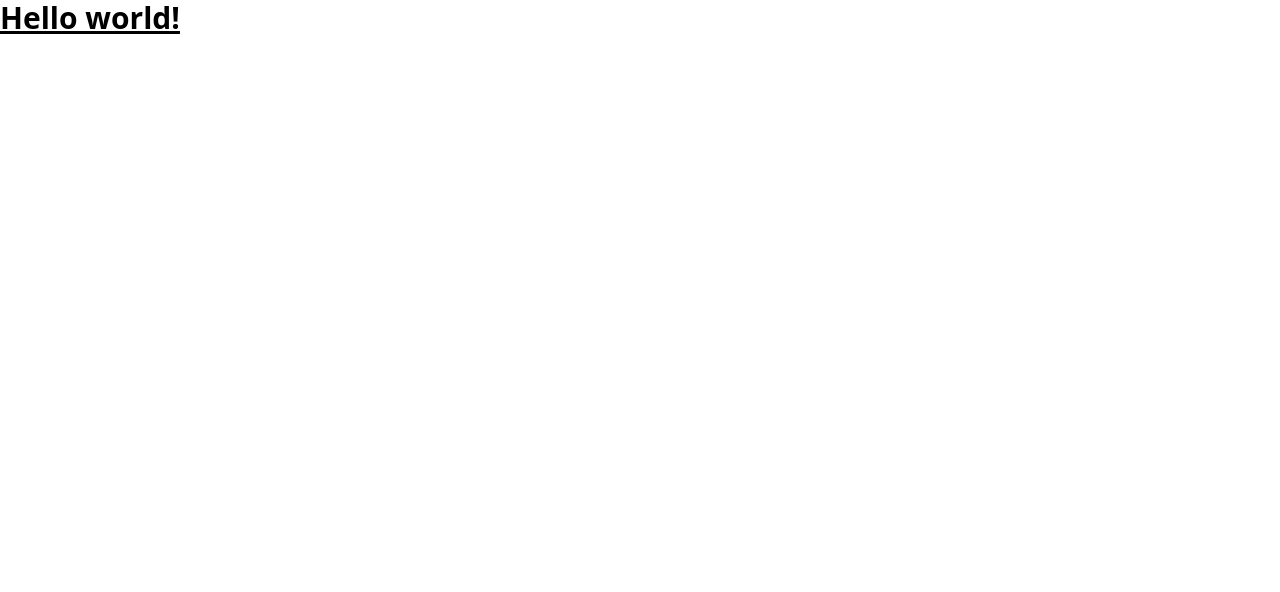
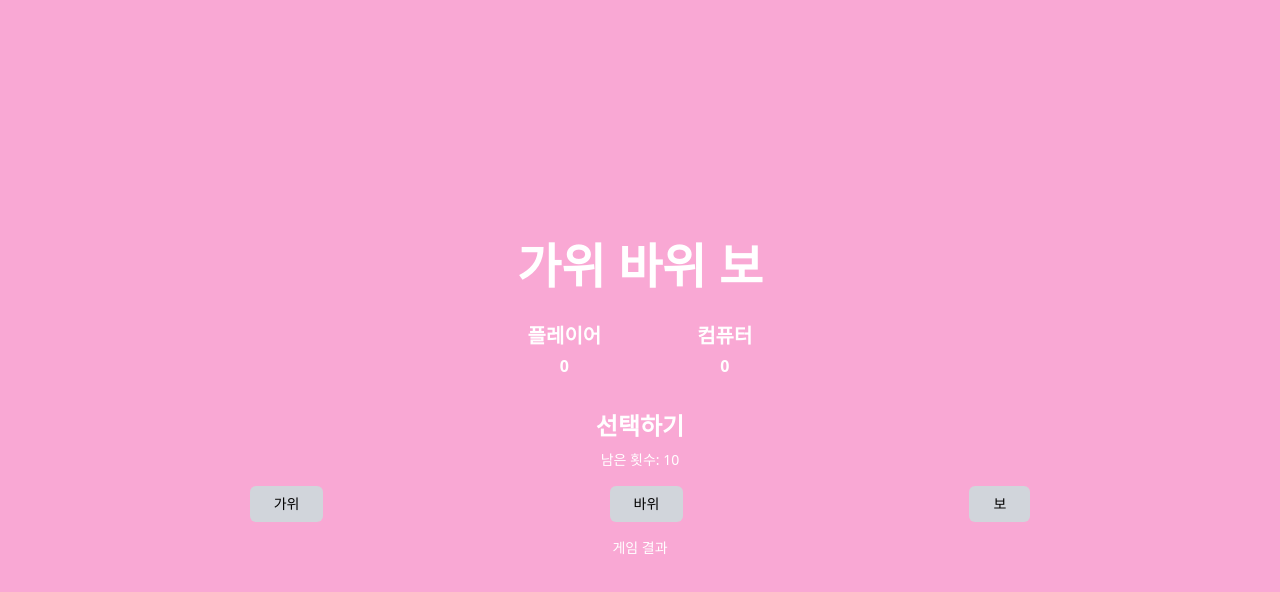
Before and after one commit to hyer0705/inflearn-warmingup-club-2, a website: page javascript/rock-scissors-paper-app/src/index.html in a window 1280 px wide. Drawn offline with Linux system fonts and the light colour scheme.

Commit message:
💄 style: 가위 바위 보 앱 html 문서 마크업, 스타일링

```diff
--- a/javascript/rock-scissors-paper-app/src/index.html
+++ b/javascript/rock-scissors-paper-app/src/index.html
@@ -7,6 +7,60 @@
     <link href="./output.css" rel="stylesheet" />
   </head>
   <body>
-    <h1 class="text-3xl font-bold underline">Hello world!</h1>
+    <main
+      class="bg-pink-300 w-screen h-screen flex flex-col justify-center items-center gap-8 text-white"
+    >
+      <h1 class="text-5xl font-bold">가위 바위 보</h1>
+      <div class="flex gap-24">
+        <div class="flex flex-col items-center font-semibold gap-1">
+          <span class="text-xl">플레이어</span>
+          <span id="player-score">0</span>
+        </div>
+        <div class="flex flex-col items-center font-semibold gap-1">
+          <span class="text-xl">컴퓨터</span>
+          <span id="computer-score">0</span>
+        </div>
+      </div>
+      <!-- 게임 결과 보기 전 -->
+      <div id="game-play" class="flex flex-col items-center w-10/12 gap-4">
+        <div class="flex flex-col gap-2 items-center">
+          <h3 class="text-2xl font-bold">선택하기</h3>
+          <span class="text-sm">남은 횟수: 10</span>
+        </div>
+        <div class="w-full flex justify-around">
+          <button
+            id="scissors"
+            class="bg-gray-300 hover:bg-gray-400 active:bg-gray-500 py-2 px-6 rounded-md text-black text-sm"
+          >
+            가위
+          </button>
+          <button
+            id="rock"
+            class="bg-gray-300 hover:bg-gray-400 active:bg-gray-500 py-2 px-6 rounded-md text-black text-sm"
+          >
+            바위
+          </button>
+          <button
+            id="paper"
+            class="bg-gray-300 hover:bg-gray-400 active:bg-gray-500 py-2 px-6 rounded-md text-black text-sm"
+          >
+            보
+          </button>
+        </div>
+        <h5 class="text-sm">게임 결과</h5>
+      </div>
+      <!-- 게임 결과 보기 후 -->
+      <div id="game-result" class="hidden">
+        <!-- <div id="game-result" class="hidden flex flex-col items-center gap-4"> -->
+        <h3 class="text-2xl font-bold">게임 종료!</h3>
+        <h4 class="text-3xl font-bold text-red-500">게임 결과</h4>
+        <button
+          id="restart"
+          class="bg-gray-300 hover:bg-gray-400 active:bg-gray-500 py-2 px-6 rounded-md text-black text-sm"
+        >
+          다시 시작
+        </button>
+      </div>
+    </main>
   </body>
 </html>
```
Also changed, not shown: javascript/rock-scissors-paper-app/src/output.css.
